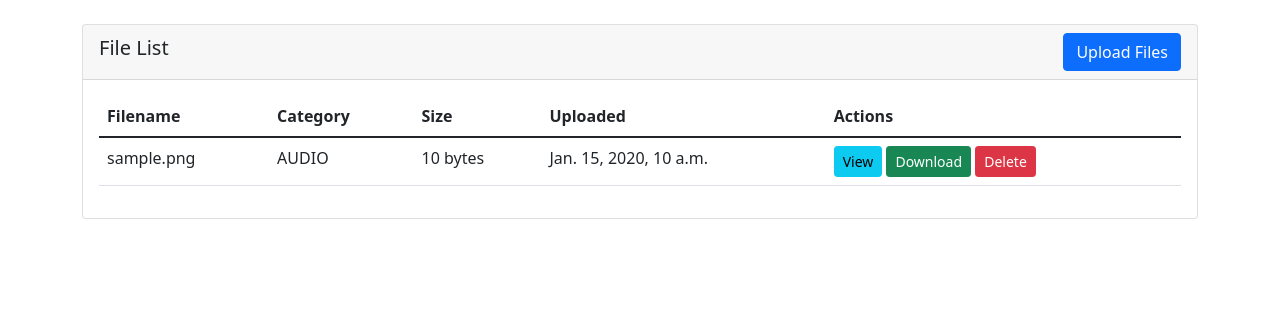
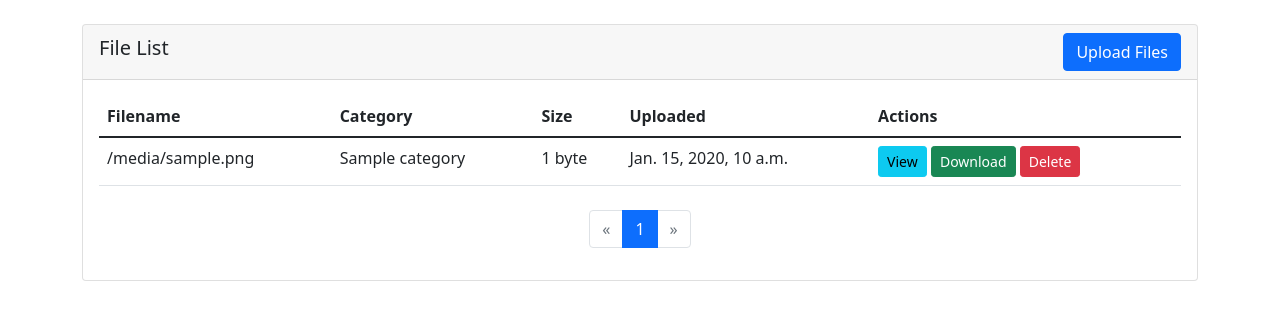
Before and after one commit to starbibek/Django-Media-Manager, a Django app: template app/templates/media_manager/index.html in a window 1280 px wide. Shown: the part 56-376 px from the top of the page. Run offline with Django 5.2, Linux system fonts and the light colour scheme; tables that the repository leaves empty hold one stand-in row (values such as "Sample post"); the template is opened without the code that fills it: values that come from a table or form of the project are taken from there, most other values are stand-ins (such as "Sample title", 1, 10 or a date in 2020); some libraries are stand-ins or nearby versions.

Commit message:
added pagination

```diff
--- a/app/static/js/app.js
+++ b/app/static/js/app.js
@@ -105,7 +105,11 @@
                 }
                 // Update file list regardless of success/failure
                 if (data.files) {
-                    updateFileList(data.files);
+                    // updateFileList(data.files);
+                    //setting timeout to update the file list after 1 second
+                    setTimeout(() => {
+                        window.location.replace('/');
+                    }, 1000);
                 }
             } else {
                 Swal.fire('Error!', data.message, 'error');
@@ -155,7 +159,8 @@
             const result = await response.json();
             if (result.success) {
                 showToast(result.message);
-                updateFileList(result.files);
+                // updateFileList(result.files);
+                window.location.replace('/');
                 bootstrap.Modal.getInstance(document.getElementById('uploadModal')).hide();
                 e.target.reset();
             } else {
--- a/app/templates/media_manager/index.html
+++ b/app/templates/media_manager/index.html
@@ -37,6 +37,7 @@
             Upload Files
           </button>
         </div>
+
         <div class="card-body">
           <div class="table-responsive">
             <table class="table">
@@ -84,6 +85,57 @@
                 {% endfor %}
               </tbody>
             </table>
+
+            <!-- Styled pagination -->
+            <nav aria-label="Page navigation" class="mt-4">
+              <ul class="pagination justify-content-center">
+                <!-- Previous button -->
+                {% if files.has_previous %}
+                <li class="page-item">
+                  <a
+                    class="page-link"
+                    href="?page={{ files.previous_page_number }}"
+                    aria-label="Previous"
+                  >
+                    <span aria-hidden="true">&laquo;</span>
+                  </a>
+                </li>
+                {% else %}
+                <li class="page-item disabled">
+                  <span class="page-link">&laquo;</span>
+                </li>
+                {% endif %}
+
+                <!-- Page numbers -->
+                {% for page in files.paginator.page_range %}
+                {%if page == files.number %}
+                <li class="page-item active">
+                  <span class="page-link">{{ page }}</span>
+                </li>
+                {% else %}
+                <li class="page-item">
+                  <a class="page-link" href="?page={{ page }}">{{ page }}</a>
+                </li>
+                {% endif %} {% endfor %}
+
+                <!-- Next button -->
+                {% if files.has_next %}
+                <li class="page-item">
+                  <a
+                    class="page-link"
+                    href="?page={{ files.next_page_number }}"
+                    aria-label="Next"
+                  >
+                    <span aria-hidden="true">&raquo;</span>
+                  </a>
+                </li>
+                {% else %}
+                <li class="page-item disabled">
+                  <span class="page-link">&raquo;</span>
+                </li>
+                {% endif %}
+              </ul>
+            </nav>
           </div>
         </div>
       </div>
```
Also changed, not shown: app/views.py (+6 -1 lines).
